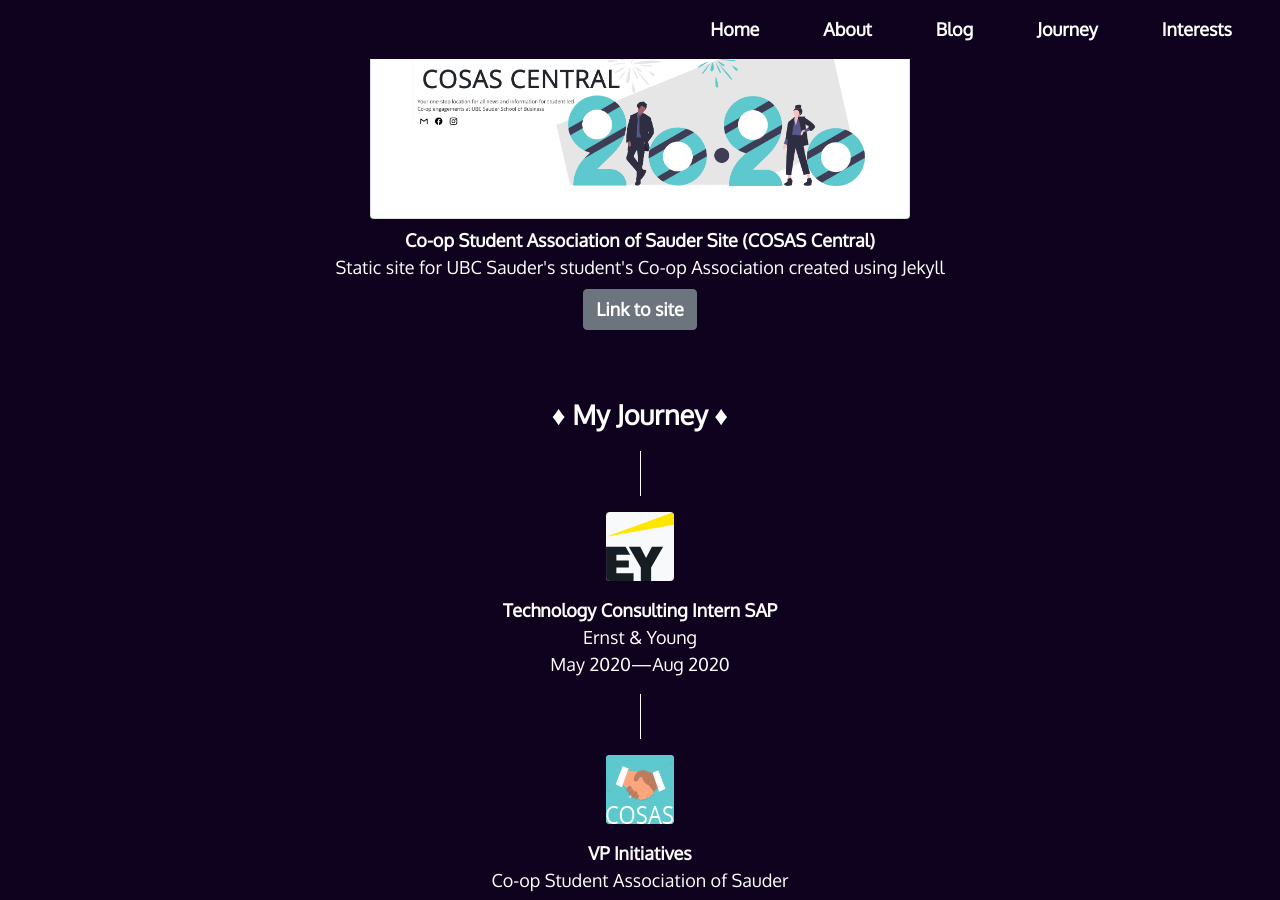
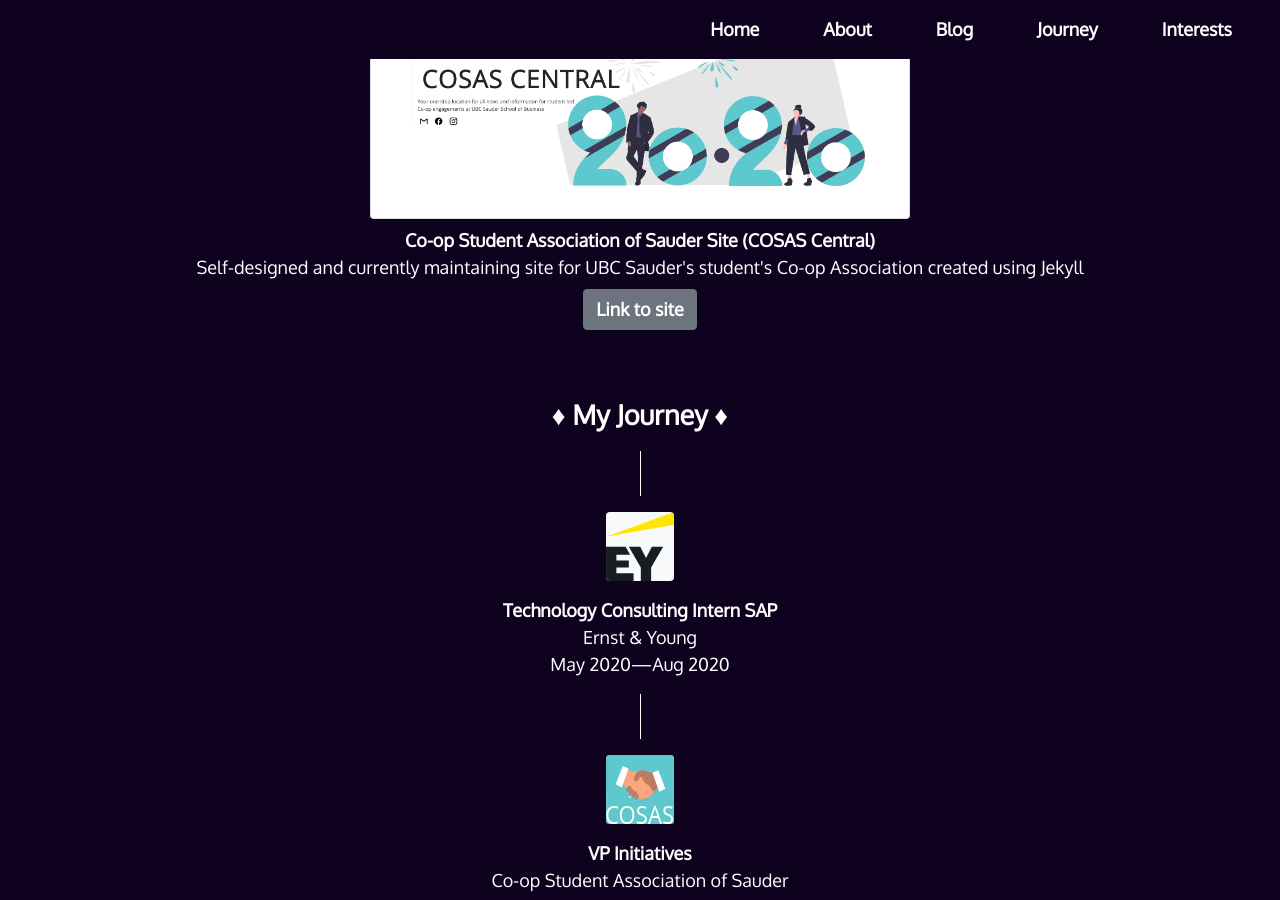
Before and after one commit to lou-weng/lou-weng.github.io, a Jekyll site: the page built from index.html, in a window 1280 px wide and 900 px high, scrolled down 2264 px. Built offline with Jekyll 4.4.1, drawn with Linux system fonts in a browser that asks for light colours.

Commit message:
changed project text

```diff
--- a/_includes/projects.html
+++ b/_includes/projects.html
@@ -4,7 +4,7 @@
         <img class="mx-auto card card-body col-6" src="{{ site.baseurl }}/static_files/assets/img/cosas.png" title="description">
         <p class="text-center mt-2"><b>Co-op Student Association of Sauder Site (COSAS Central)</b>
             <br>
-            Static site for UBC Sauder's student's Co-op Association created using Jekyll<br>
+            Self-designed and currently maintaining site for UBC Sauder's student's Co-op Association created using Jekyll<br>
             <a class="btn btn-secondary mx-auto mt-2" href="http://cosassauder.com/">Link to site</a>
         </p>
     </div>
--- a/static_files/css/styles.css
+++ b/static_files/css/styles.css
@@ -118,7 +118,7 @@
 
 @media (max-width: 576px) {
     .card-columns {
-        column-count: 1;
+        column-count: 2;
         display: flex;
         flex-wrap: wrap;
         width: 100%;
```
